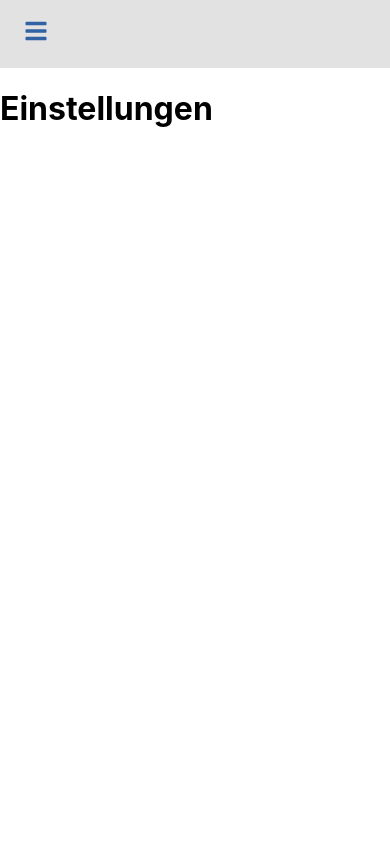
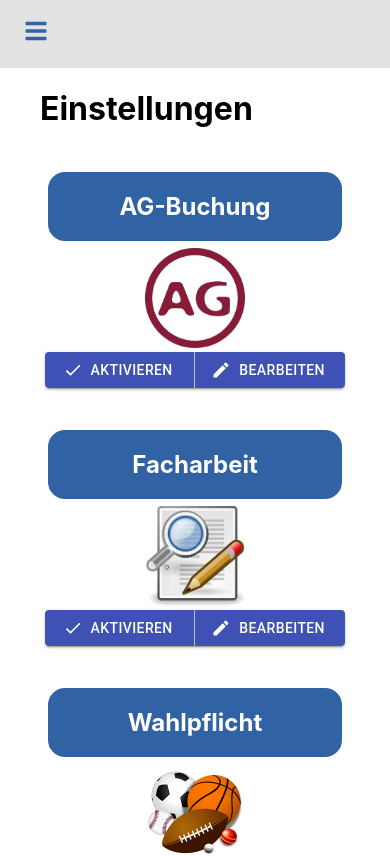
Before and after one commit to Doubrixel/digitalisierung-at-school, a React (Create React App) app in the folder frontend/: page /settings in a window 390 px wide. Shown: the top 856 px of the page. Built offline with nearby package versions, Linux system fonts and the light colour scheme.

Commit message:
design der einzelnen Kopmponenten responsiv angepasst
- material ui icons installiert

```diff
--- a/frontend/package.json
+++ b/frontend/package.json
@@ -3,7 +3,11 @@
   "version": "0.1.0",
   "private": true,
   "dependencies": {
+    "@emotion/react": "^11.4.1",
+    "@emotion/styled": "^11.3.0",
     "@material-ui/core": "^4.12.3",
+    "@mui/icons-material": "^5.0.0",
+    "@mui/material": "^5.0.0",
     "@testing-library/jest-dom": "^5.11.4",
     "@testing-library/react": "^11.1.0",
     "@testing-library/user-event": "^12.1.10",
--- /dev/null
+++ b/frontend/src/components/SettingsModuleComponent/SettingsModuleComponent.css
@@ -0,0 +1,48 @@
+.moduleContainer {
+  display: flex;
+  flex-direction: column;
+  width: 300px;
+  height: 250px;
+  justify-content: center;
+  margin: 1vw 2vw;
+}
+
+.settingsModuleHeader {
+  background-color: var(--blue);
+  color: white;
+  border-style: solid;
+  border-radius: 20px;
+  text-align: center;
+}
+
+.settingsImageContainer {
+  display: flex;
+  justify-content: center;
+}
+
+.settingsModuleImage {
+  width: 100px;
+  height: 100px;
+  margin: 1vw;
+}
+
+.settingsButtonContainer {
+  display: flex;
+}
+
+@media screen and (min-width: 3000px) {
+  .settingsModuleHeader {
+    font-size: 18pt;
+  }
+  .moduleContainer {
+    width: 600px;
+    height: 500px;
+  }
+  .settingsModuleImage {
+    width: 200px;
+    height: 200px;
+  }
+  .settingsButtonContainer {
+    height: 100px;
+  }
+}
--- /dev/null
+++ b/frontend/src/components/SettingsModuleComponent/SettingsModuleComponent.tsx
@@ -0,0 +1,39 @@
+import React, { useState } from 'react';
+import './SettingsModuleComponent.css';
+import { Button, ButtonGroup, Tooltip } from '@material-ui/core';
+import { Edit, Clear, Check } from '@mui/icons-material';
+
+function SettingsModuleComponent({ title, image }:{ title:string, image:string }) {
+  const [isActivated, setIsActivated] = useState(false);
+
+  const onActivationClick = () => {
+    setIsActivated(!isActivated);
+  };
+
+  return (
+    <div className="moduleContainer">
+      <div className="settingsModuleHeader">
+        <h2>{title}</h2>
+      </div>
+      <div className="settingsImageContainer">
+        <img className="settingsModuleImage" src={image} alt="Beispielbild" />
+      </div>
+      <div className="settingsButtonContainer">
+        <ButtonGroup fullWidth variant="contained">
+          <Button
+            color={isActivated ? 'secondary' : 'primary'}
+            onClick={onActivationClick}
+            startIcon={isActivated ? <Clear /> : <Check />}
+          >
+            {isActivated ? 'deaktivieren' : 'aktivieren'}
+          </Button>
+          <Tooltip title="Funktion noch nicht verfügbar">
+            <Button color="primary" startIcon={<Edit />}>bearbeiten</Button>
+          </Tooltip>
+        </ButtonGroup>
+      </div>
+    </div>
+  );
+}
+
+export default SettingsModuleComponent;
--- a/frontend/src/pages/SettingsPage.tsx
+++ b/frontend/src/pages/SettingsPage.tsx
@@ -3,10 +3,50 @@
  */
 
 import React from 'react';
+import SettingsModuleComponent from '../components/SettingsModuleComponent/SettingsModuleComponent';
+import AGImage from '../images/AG.png';
+import FacharbeitImage from '../images/Facharbeit.png';
+import WahlpflichtImage from '../images/Wahlpflicht.png';
+import PruefungskompoenenteImage from '../images/PK.png';
+
+const modules = [
+  {
+    title: 'AG-Buchung',
+    image: AGImage,
+  },
+  {
+    title: 'Facharbeit',
+    image: FacharbeitImage,
+  },
+  {
+    title: 'Wahlpflicht',
+    image: WahlpflichtImage,
+  },
+  {
+    title: '5. Prüfungskomponente',
+    image: PruefungskompoenenteImage,
+  },
+];
 
 function SettingsPage() {
   return (
-    <h1>Einstellungen</h1>
+    <div>
+      <div className="flexboxStart">
+        <h1 id="HeadlineStart">Einstellungen</h1>
+      </div>
+      <div className="flexboxModul">
+        {
+        modules.map((module) => (
+          <div className="flexModulItem">
+            <SettingsModuleComponent
+              title={module.title}
+              image={module.image}
+            />
+          </div>
+        ))
+        }
+      </div>
+    </div>
   );
 }
 
```
Also changed, not shown: 1 other file (tests, documents, lock files or other folders).
